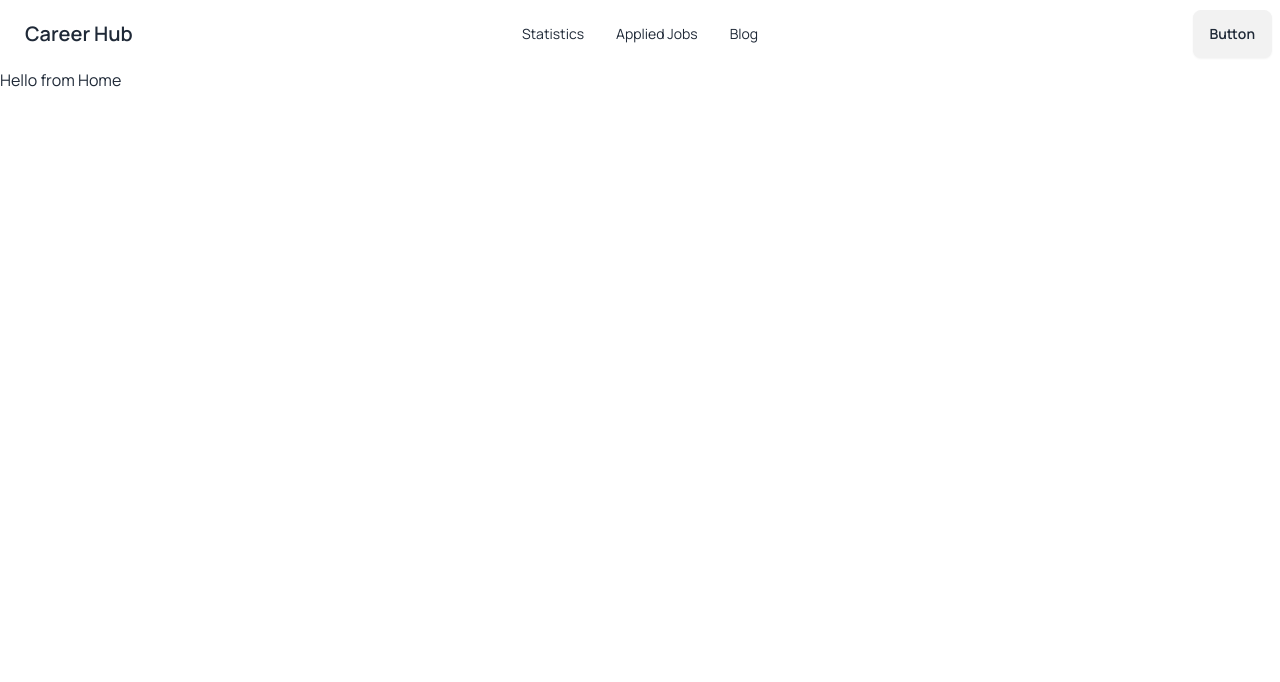
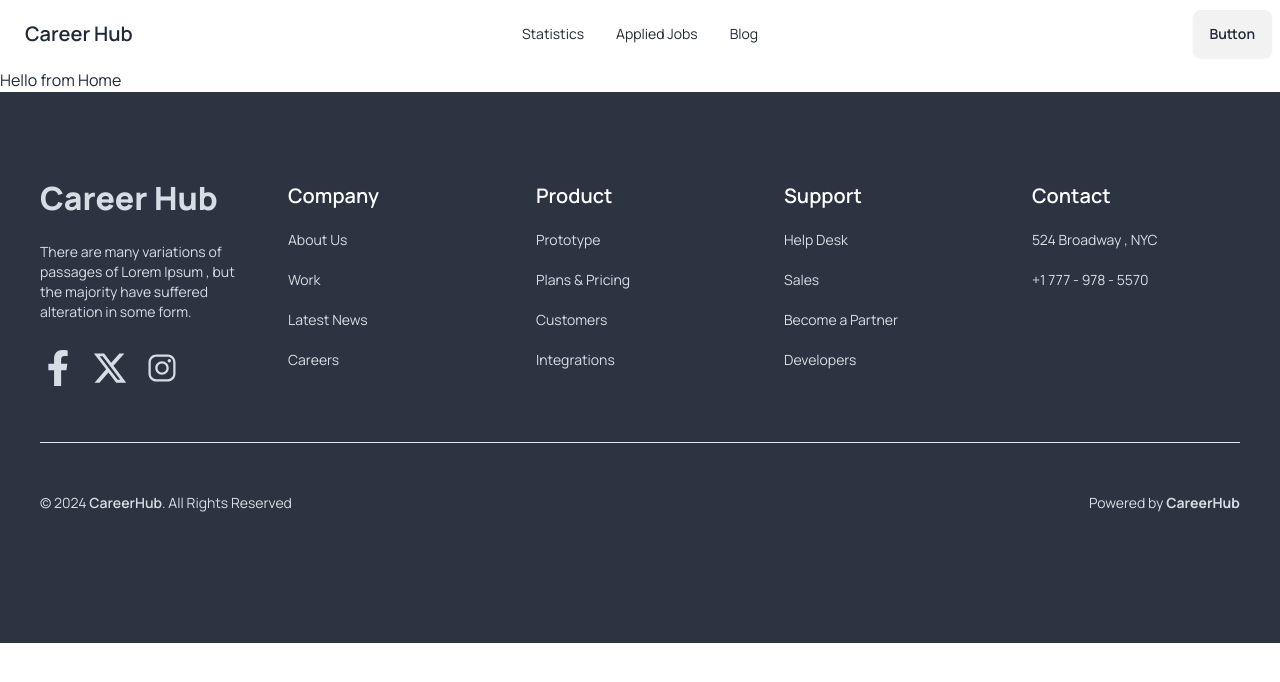
Before and after one commit to riponmondalbd/brand-new-career-hub, a React (Vite) app: page / in a window 1280 px wide. Shown: the top 682 px of the page. Built offline with nearby package versions, Linux system fonts and the light colour scheme.

Commit message:
complete footer section

```diff
--- a/package.json
+++ b/package.json
@@ -14,6 +14,7 @@
     "match-sorter": "^8.0.0",
     "react": "^18.3.1",
     "react-dom": "^18.3.1",
+    "react-icons": "^5.3.0",
     "react-router-dom": "^6.28.0",
     "sort-by": "^1.2.0"
   },
--- /dev/null
+++ b/src/components/Footer/Footer.jsx
@@ -0,0 +1,77 @@
+import { FaFacebookF } from "react-icons/fa";
+import { FaXTwitter } from "react-icons/fa6";
+import { IoLogoInstagram } from "react-icons/io";
+import { Link } from "react-router-dom";
+
+const Footer = () => {
+  return (
+    <div>
+      <footer className="bg-neutral text-neutral-content p-10 pt-[90px]">
+        <div className="footer max-w-7xl mx-auto grid gap-10 md:grid-cols-5">
+          <aside className="space-y-5">
+            <h2 className="text-2xl md:text-[32px] font-extrabold">
+              Career Hub
+            </h2>
+            <p>
+              There are many variations of passages of Lorem Ipsum , but the
+              majority have suffered alteration in some form.
+            </p>
+            <div className="grid grid-flow-col gap-4 text-4xl">
+              <FaFacebookF />
+              <FaXTwitter />
+              <IoLogoInstagram />
+            </div>
+          </aside>
+          <nav className="space-y-3">
+            <h6 className=" text-xl font-semibold text-white">Company</h6>
+            <a className="link link-hover">About Us</a>
+            <a className="link link-hover">Work</a>
+            <a className="link link-hover">Latest News</a>
+            <a className="link link-hover">Careers</a>
+          </nav>
+          <nav className="space-y-3">
+            <h6 className=" text-xl font-semibold text-white">Product</h6>
+            <a className="link link-hover">Prototype</a>
+            <a className="link link-hover">Plans & Pricing</a>
+            <a className="link link-hover">Customers</a>
+            <a className="link link-hover">Integrations</a>
+          </nav>
+          <nav className="space-y-3">
+            <h6 className=" text-xl font-semibold text-white">Support</h6>
+            <a className="link link-hover">Help Desk</a>
+            <a className="link link-hover">Sales</a>
+            <a className="link link-hover">Become a Partner</a>
+            <a className="link link-hover">Developers</a>
+          </nav>
+          <nav className="space-y-3">
+            <h6 className=" text-xl font-semibold text-white">Contact</h6>
+            <a className="link link-hover">524 Broadway , NYC</a>
+            <a className="link link-hover">+1 777 - 978 - 5570</a>
+          </nav>
+        </div>
+      </footer>
+      <footer className=" bg-neutral text-neutral-content px-10 py-4 pb-[130px]">
+        <div className="footer max-w-7xl mx-auto border-t-[1px]  pt-[50px]">
+          <aside className="grid-flow-col items-center">
+            <p className="text-sm">
+              &copy; {new Date().getFullYear()}{" "}
+              <Link to={"/"} className="font-semibold">
+                CareerHub
+              </Link>
+              . All Rights Reserved
+            </p>
+          </aside>
+          <nav className="md:place-self-center md:justify-self-end">
+            <div className="grid grid-flow-col gap-4">
+              <p className="text-sm font-normal">
+                Powered by <span className="font-bold">CareerHub</span>
+              </p>
+            </div>
+          </nav>
+        </div>
+      </footer>
+    </div>
+  );
+};
+
+export default Footer;
--- a/src/components/Navbar/Navbar.jsx
+++ b/src/components/Navbar/Navbar.jsx
@@ -15,7 +15,7 @@ const Navbar = () => {
     </>
   );
   return (
-    <div className="navbar bg-base-100">
+    <div className="navbar bg-base-100 max-w-7xl mx-auto">
       <div className="navbar-start">
         <div className="dropdown">
           <div tabIndex={0} role="button" className="btn btn-ghost lg:hidden">
--- a/src/routes/Root.jsx
+++ b/src/routes/Root.jsx
@@ -1,4 +1,5 @@
 import { Outlet } from "react-router-dom";
+import Footer from "../components/Footer/Footer";
 import Navbar from "../components/Navbar/Navbar";
 
 const Root = () => {
@@ -6,6 +7,7 @@ const Root = () => {
     <div>
       <Navbar />
       <Outlet />
+      <Footer />
     </div>
   );
 };
```
Also changed, not shown: 1 other file (tests, documents, lock files or other folders).
